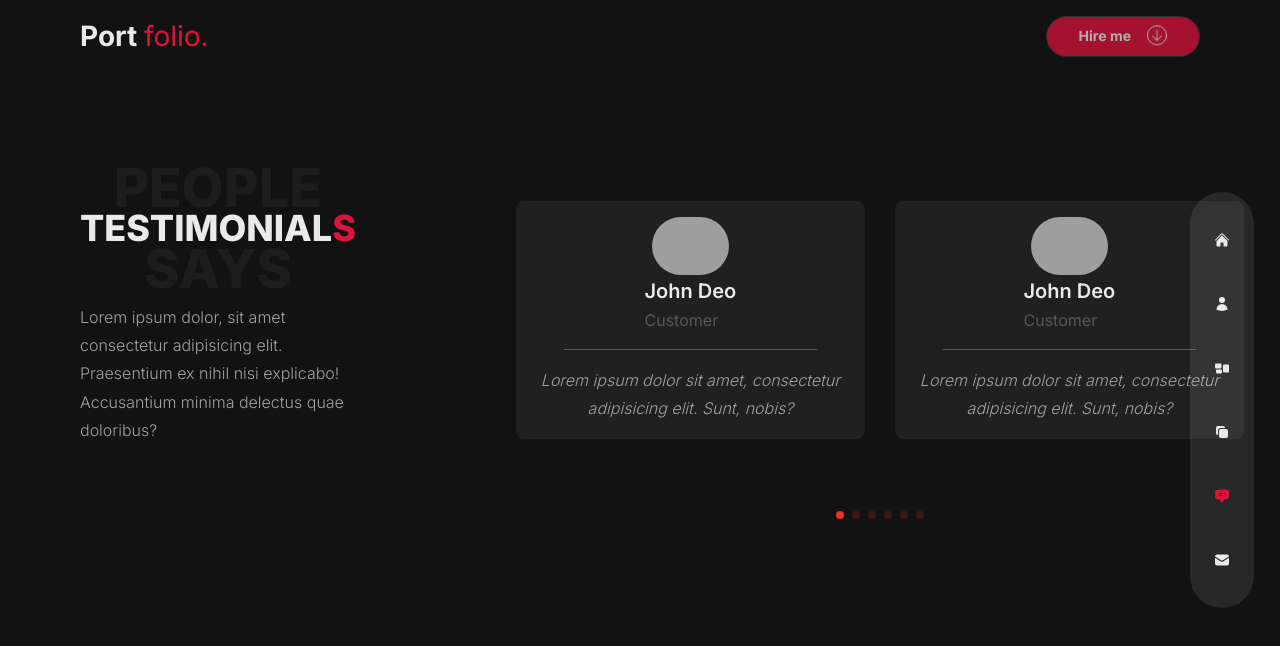
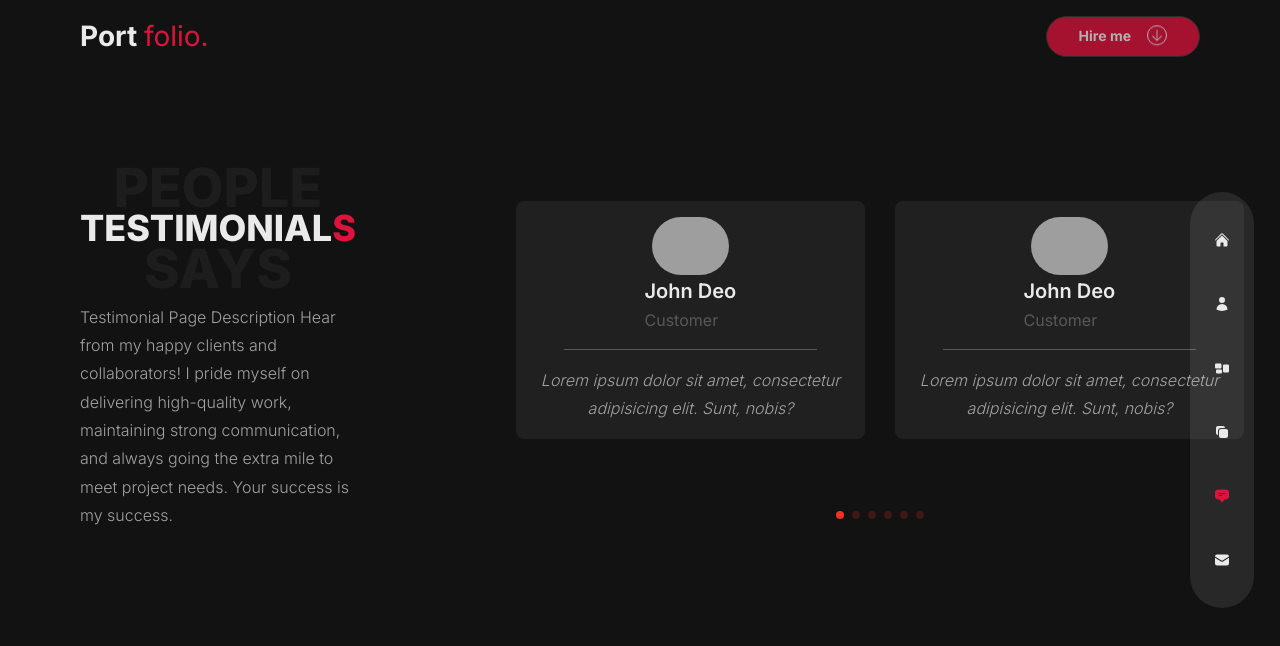
Before and after one commit to thesakibdev/The-Sakib-Dev, a Next.js app: page /testimonials in a window 1280 px wide. Shown: the top 646 px of the page. Built offline with nearby package versions, Linux system fonts and the light colour scheme; grey boxes are pictures that could not be loaded.

Commit message:
Update index.jsx

```diff
--- a/pages/testimonials/index.jsx
+++ b/pages/testimonials/index.jsx
@@ -33,8 +33,7 @@ const Testimonials = () => {
           </h3>
         </div>
         <p className="text-left max-w-md mx-auto text-gray-20 mb-16 ">
-          Lorem ipsum dolor, sit amet consectetur adipisicing elit. Praesentium
-          ex nihil nisi explicabo! Accusantium minima delectus quae doloribus?
+          {`Testimonial Page Description Hear from my happy clients and collaborators! I pride myself on delivering high-quality work, maintaining strong communication, and always going the extra mile to meet project needs. Your success is my success.`}
         </p>
       </motion.div>
 
```
